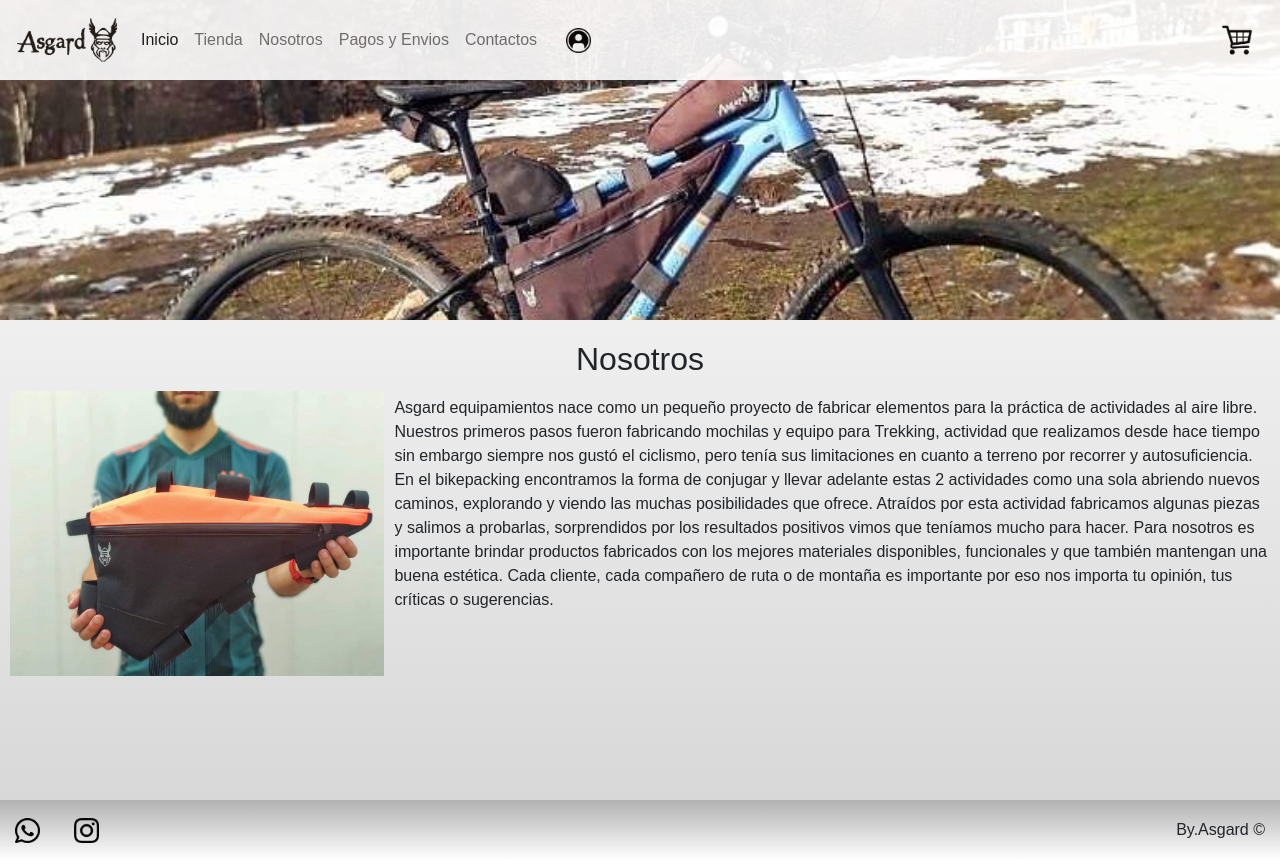
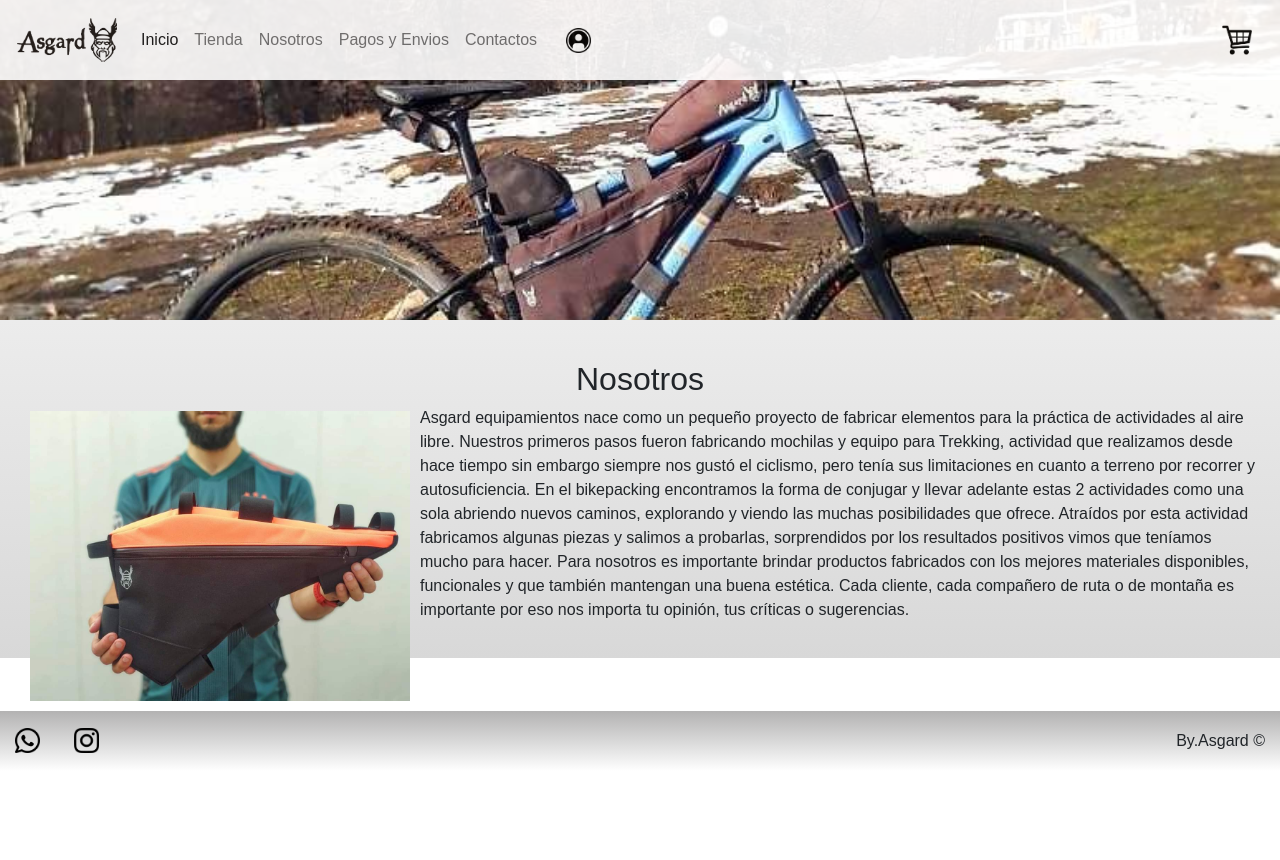
Before and after one commit to FedericoAraya/asgard, a website: page pages/nosotros.html in a window 1280 px wide. After the commit the page ends 800 px from the top, so only its background shows below. Drawn offline with nearby package versions, Linux system fonts and the light colour scheme; some packages are replaced by stand-ins of ours; a script that the page names is missing.

Commit message:
listo para entrega

```diff
--- a/scss/secciones/_mainIndex.scss
+++ b/scss/secciones/_mainIndex.scss
@@ -1,14 +1,15 @@
 .mainIndex {
   background-image: linear-gradient(to top, #d8d8d8, #ffffff);
   width: 100%;
+  min-height: 100vh;
   .portada {
     width: 100%;
     .biciPortada {
       img {
         width: 100%;
-
-        position: relative;
-        top: 0;
+        max-height: 40vh;
+        object-fit: cover;
+        object-position: 0 60%;
       }
     }
   }
--- a/scss/secciones/_mainNosotros.scss
+++ b/scss/secciones/_mainNosotros.scss
@@ -1,7 +1,5 @@
 .mainNosotros {
   background-image: linear-gradient(to top, #d8d8d8, #ffffff);
-
-  height: 100vh;
   .imagenNosotrosMain {
     width: 100%;
     max-height: 40vh;
@@ -9,22 +7,17 @@
     object-position: 0 60%;
   }
   .nosotros {
-    margin-top: 20px;
-    height: max-content;
-    h2 {
+    padding: 20px;
+    .nosotrosTitulo {
+      margin-top: 20px;
       text-align: center;
     }
+
     img {
-      width: auto;
-      max-height: 300px;
+      width: 50%;
+      max-width: 400px;
       float: left;
       padding: 5px 10px 10px 10px;
     }
-    .nosotrosText {
-      margin: 0;
-      font-size: medium;
-      padding: 10px;
-      height: max-content;
-    }
   }
 }
```
Also changed, not shown: css/style.css.
